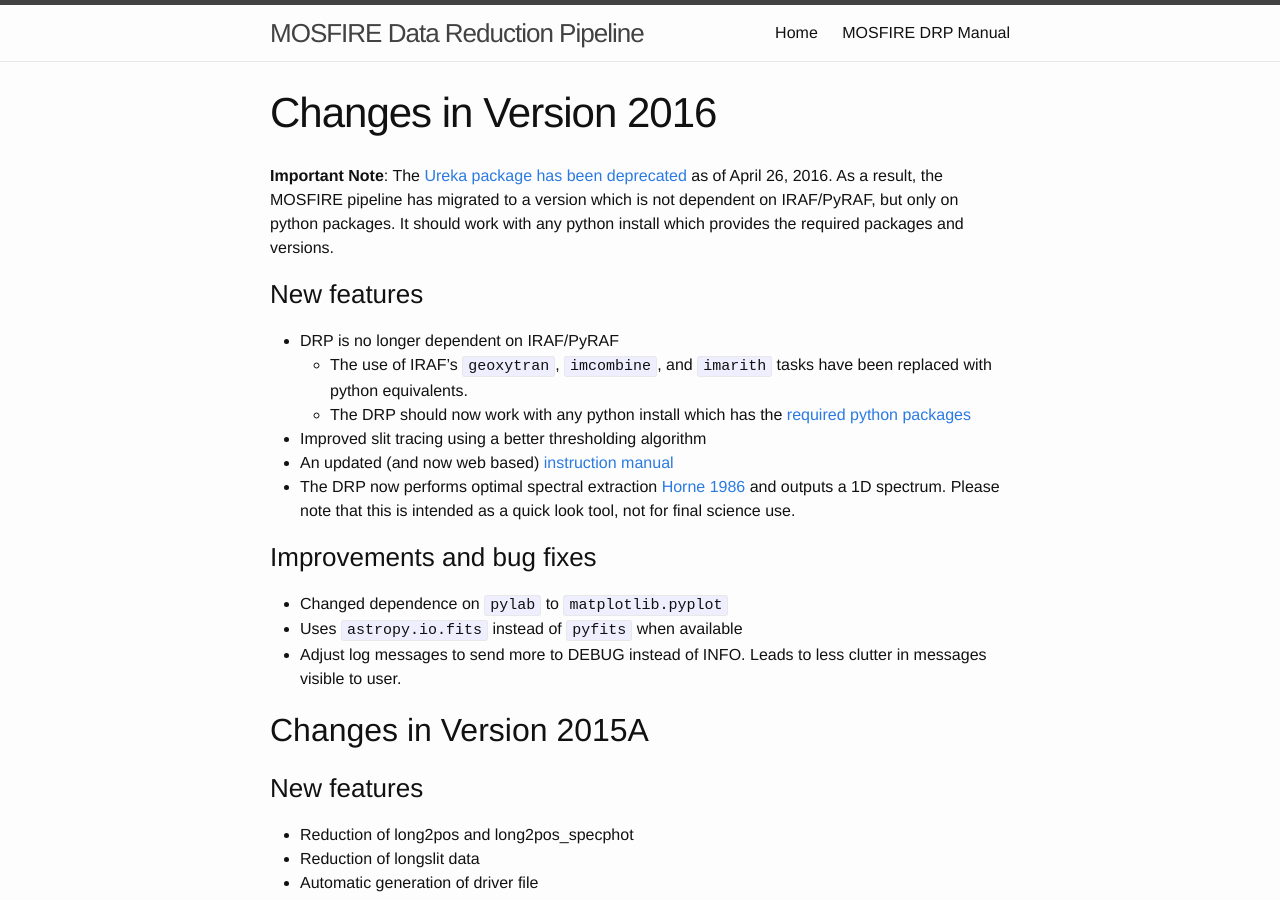
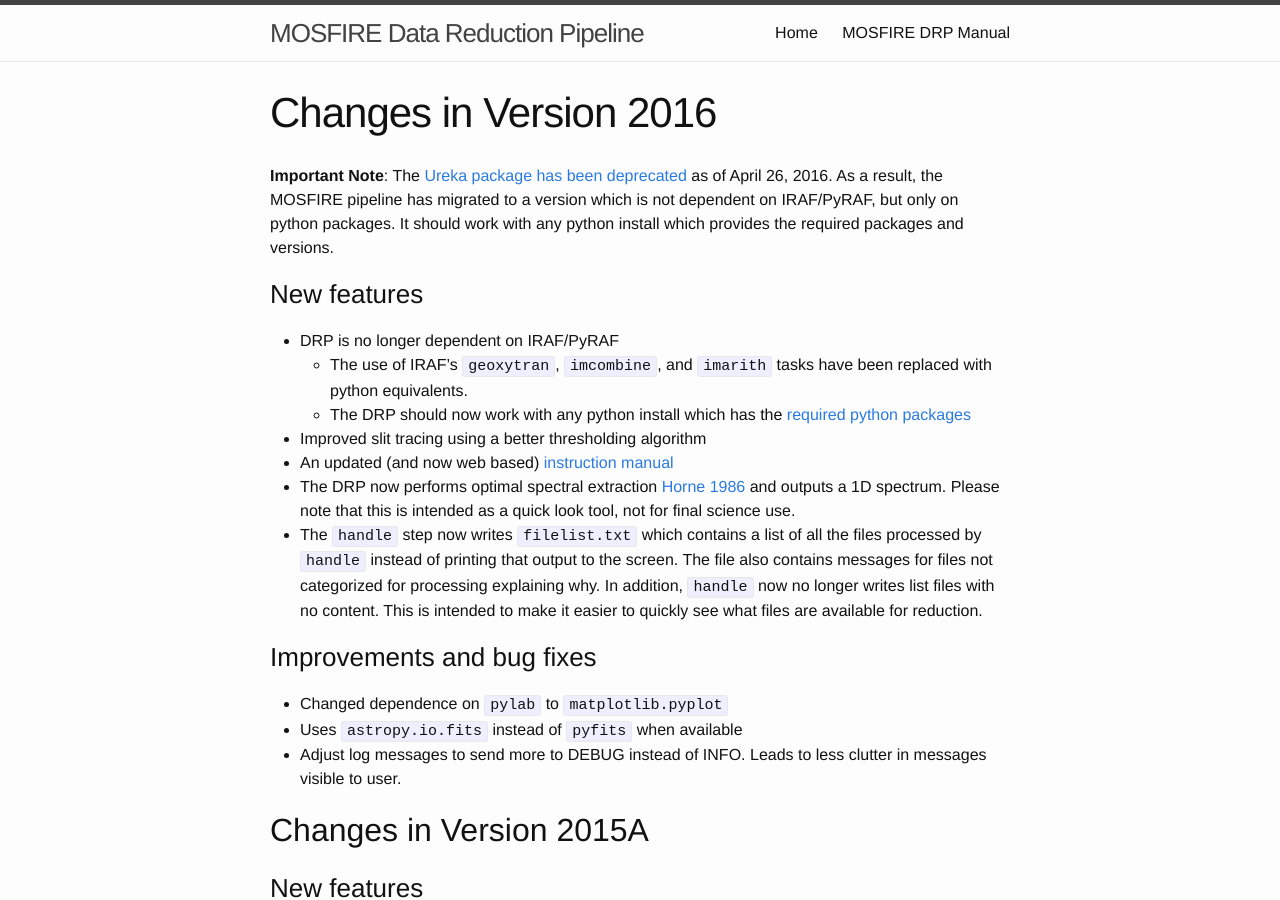
Before and after one commit to Keck-DataReductionPipelines/MosfireDRP, a Jekyll site: the page built from _manual/01changes.md, in a window 1280 px wide and 900 px high. Built offline with Jekyll 4.4.1, drawn with Linux system fonts in a browser that asks for light colours.

Commit message:
Add description of handle changes.

```diff
--- a/_manual/01changes.md
+++ b/_manual/01changes.md
@@ -14,13 +14,14 @@ __Important Note__: The [Ureka package has been deprecated](http://ssb.stsci.edu
 * Improved slit tracing using a better thresholding algorithm
 * An updated (and now web based) [instruction manual](http://keck-datareductionpipelines.github.io/MosfireDRP/)
 * The DRP now performs optimal spectral extraction [Horne 1986](http://adsabs.harvard.edu/abs/1986PASP...98..609H) and outputs a 1D spectrum.  Please note that this is intended as a quick look tool, not for final science use.
+* The `handle` step now writes `filelist.txt` which contains a list of all the files processed by `handle` instead of printing that output to the screen.  The file also contains messages for files not categorized for processing explaining why.  In addition, `handle` now no longer writes list files with no content.  This is intended to make it easier to quickly see what files are available for reduction.
+
 
 ### Improvements and bug fixes
 
 * Changed dependence on `pylab` to `matplotlib.pyplot`
 * Uses `astropy.io.fits` instead of `pyfits` when available
 * Adjust log messages to send more to DEBUG instead of INFO.  Leads to less clutter in messages visible to user.
-
 
 
 ## Changes in Version 2015A
```
